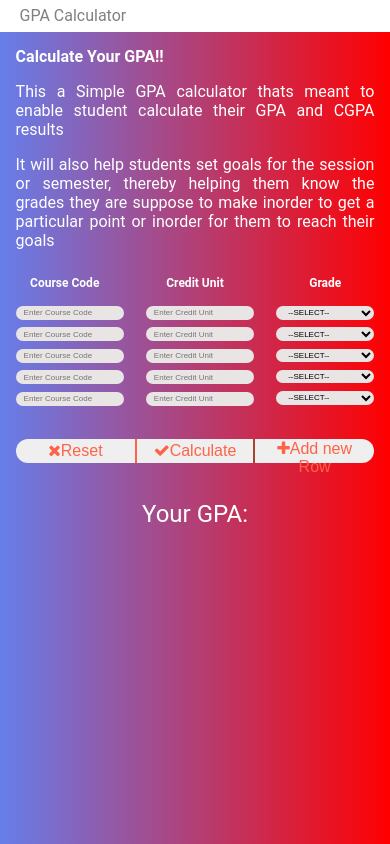
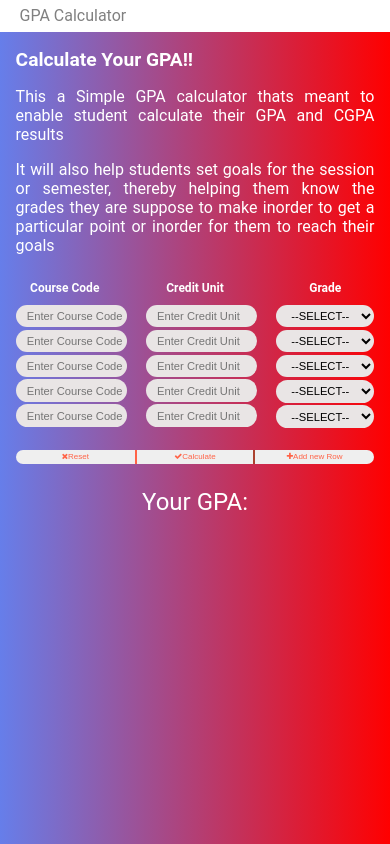
Before and after one commit to tobi-bams/GPA-Calculator, a website: page index.html in a window 390 px wide. Drawn offline with Linux system fonts and the light colour scheme; files whose address does not match are found by name.

Commit message:
Trying things out

```diff
--- a/css/main.css
+++ b/css/main.css
@@ -169,14 +169,14 @@ button:hover{
     }
 
     h1 {
-        font-size: 1em;
+        font-size: 1.2em;
 
     }
 
     input[type=text]{
-        height: 1.5em;
+        height: 1.8em;
         margin-bottom: 0.25em;
-        font-size: 0.5em;
+        font-size: 0.7em;
         outline: none;
         padding-left: 1em;
         font-weight: 400;
@@ -184,24 +184,24 @@ button:hover{
 
 
     input[type=number]{
-        height: 1.5em;
+        height: 1.8em;
         margin-bottom: 0.25em;
-        font-size: 0.5em;
+        font-size: 0.7em;
         padding-left: 1em;
 
     }
 
     select{
-        height: 1.7em;
+        height: 2em;
         margin-bottom: 0.25em;
-        font-size: 0.5em;
+        font-size: 0.7em;
         padding-left: 1em;
     }
 
     #reset, #calculate, #row{
         margin-top: 1.5em;
-        height: 1.5em;
-        font-size: 1em;
+        height: 1.8em;
+        font-size: 0.5em;
 
     }
 
```
